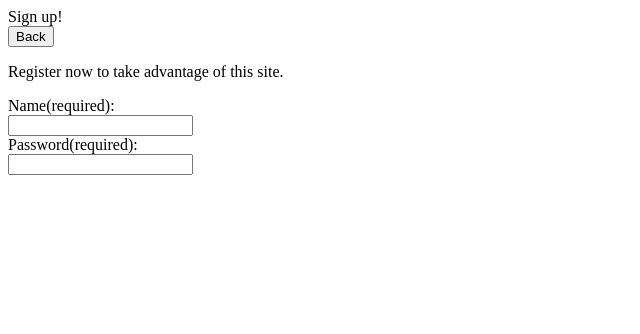
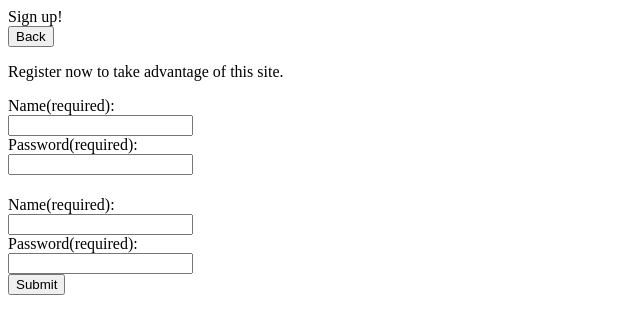
Before and after one commit to Ncotto/DinnerDecider, a plain HTML site: page LogIn.html in a window 1280 px wide. Shown: the whole page, without its empty margins (0-640 px from the left). Drawn offline with Linux system fonts and the light colour scheme.

Commit message:
Update LogIn.html

```diff
--- a/LogIn.html
+++ b/LogIn.html
@@ -21,6 +21,15 @@
 			<br />
 			<button class="submit" id = "submit" onClick="location.href='./index.html';">Submit</button>
 		</form>
+		<div>
+			<div class="error" id="name-error">Name(required):</div>
+			<input type="text" name="name" id="name" required>
+			<br />
+			<div class="error" id="pwd-error">Password(required):</div>
+			<input type="password" name="pwd" id="pwd" required>
+			<br />
+			<button class="submit" id = "submit" onClick="location.href='./index.html';">Submit</button>
+		</div>
 	</div>
 <script>
 function loadpage(){
@@ -32,6 +41,8 @@ document.getElementById("name").addEventListener("keyup", function checktext1(){
 	var pw = document.getElementById("pwd").value
 	if(name.length > 0 && pw.length > 0){
 		document.getElementById("submit").style.visibility = "visible";
+	}else{
+		document.getElementById("submit").style.visibility = "invisible";
 	}
 })
 
@@ -40,7 +51,7 @@ document.getElementById("pwd").addEventListener("keyup", function checktext2(){
 	var pw = document.getElementById("pwd").value
 	if(name.length > 0 && pw.length > 0){
 		document.getElementById("submit").style.visibility = "visible";
-	}
+	}else{document.getElementById("submit").style.visibility = "invisible";}
 })
 
 </script>
```
